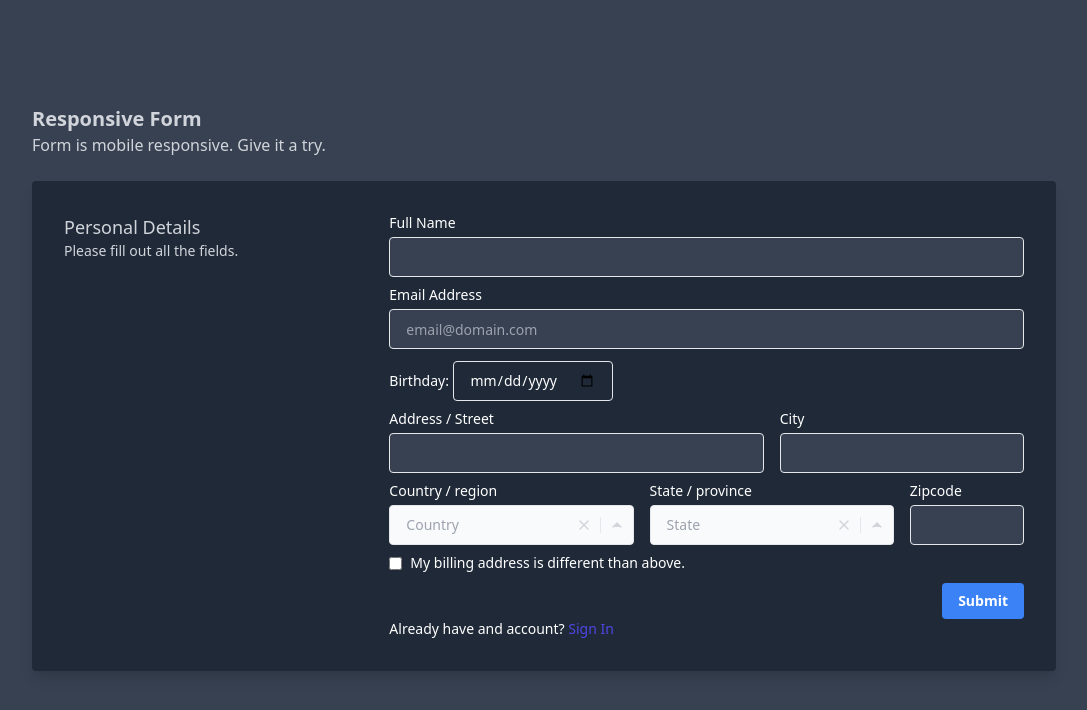
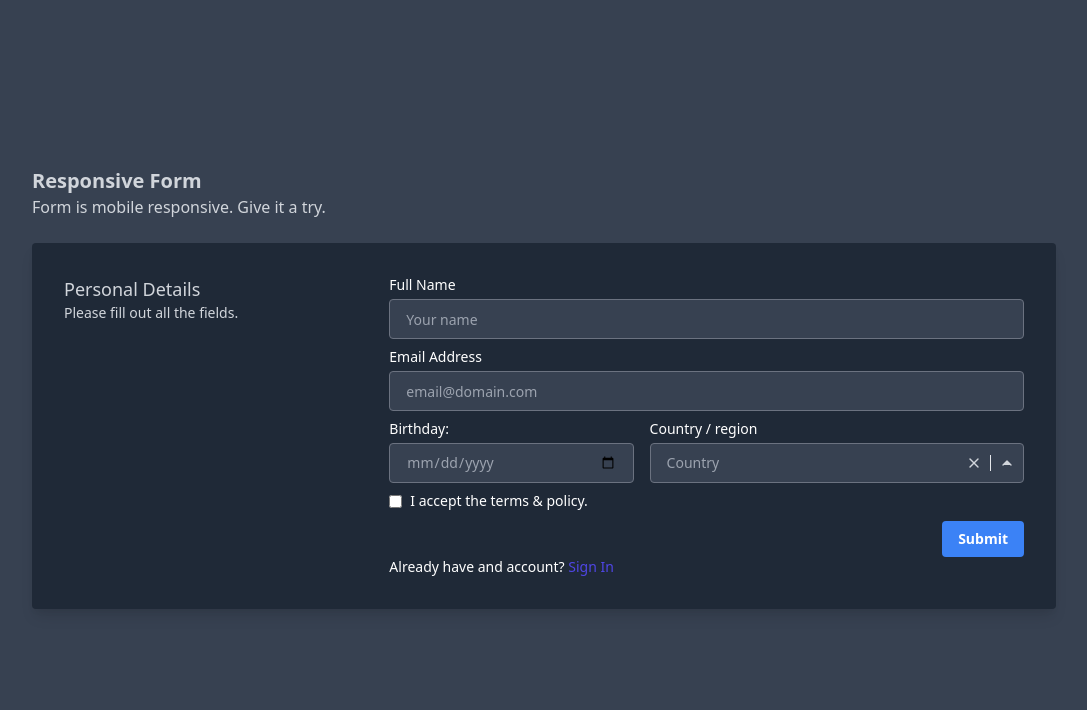
Before and after one commit to AbidAlWassie/Forum-Website, a website: page register.html in a window 1280 px wide. Shown: the whole page, without its empty margins (96-1183 px from the left). Drawn offline with Linux system fonts and the light colour scheme.

Commit message:
updated register page

```diff
--- a/register.html
+++ b/register.html
@@ -28,32 +28,24 @@
               <div class="grid gap-4 gap-y-2 text-sm grid-cols-1 md:grid-cols-5">
                 <div class="md:col-span-5">
                   <label for="full_name">Full Name</label>
-                  <input type="text" name="full_name" id="full_name" class="h-10 border mt-1 rounded px-4 w-full bg-gray-50 dark:bg-gray-700 dark:text-white" value="" />
+                  <input type="text" name="full_name" id="full_name" class="h-10 border mt-1 rounded px-4 w-full bg-gray-50 dark:bg-gray-700 dark:text-gray-400 dark:border-gray-500" value="" placeholder="Your name"/>
                 </div>
 
                 <div class="md:col-span-5">
                   <label for="email">Email Address</label>
-                  <input type="text" name="email" id="email" class="h-10 border mt-1 rounded px-4 w-full bg-gray-50 dark:bg-gray-700 dark:text-white" value="" placeholder="email@domain.com" />
-                </div>
-
-                <div class="md:col-span-5">
-                  <label for="birthday">Birthday:</label>
-                  <input class="h-10 border mt-1 rounded px-4 bg-gray-50 dark:bg-gray-800 dark:text-white" type="date" id="birthday" name="birthday">
-                </div>
-
-                <div class="md:col-span-3">
-                  <label for="address">Address / Street</label>
-                  <input type="text" name="address" id="address" class="h-10 border mt-1 rounded px-4 w-full bg-gray-50 dark:bg-gray-700 dark:text-white" value="" placeholder="" />
+                  <input type="text" name="email" id="email" class="h-10 border mt-1 rounded px-4 w-full bg-gray-50 dark:bg-gray-700 dark:text-gray-400 dark:border-gray-500" value="" placeholder="email@domain.com" />
                 </div>
 
                 <div class="md:col-span-2">
-                  <label for="city">City</label>
-                  <input type="text" name="city" id="city" class="h-10 border mt-1 rounded px-4 w-full bg-gray-50 dark:bg-gray-700 dark:text-white" value="" placeholder="" />
+                  <label for="birthday">Birthday:</label>
+                  <input class="h-10 border mt-1 rounded px-4 w-full bg-gray-50 dark:bg-gray-700 dark:text-gray-400 dark:border-gray-500" type="date" id="birthday" name="birthday">
                 </div>
 
-                <div class="md:col-span-2">
+
+
+                <div class="md:col-span-3">
                   <label for="country">Country / region</label>
-                  <div class="h-10 bg-gray-50 flex border border-gray-200 rounded items-center mt-1">
+                  <div class="h-10 bg-gray-50 flex border border-gray-200 rounded items-center mt-1 dark:bg-gray-700 dark:text-gray-400 dark:border-gray-500">
                     <input name="country" id="country" placeholder="Country" class="px-4 appearance-none outline-none text-gray-800 w-full bg-transparent " value="" />
                     <button tabindex="-1" class="cursor-pointer outline-none focus:outline-none transition-all text-gray-300 hover:text-red-600">
                       <svg class="w-4 h-4 mx-2 fill-current" xmlns="http://www.w3.org/2000/svg" viewBox="0 0 24 24" stroke="currentColor" stroke-width="2" stroke-linecap="round" stroke-linejoin="round">
@@ -67,31 +59,10 @@
                   </div>
                 </div>
 
-                <div class="md:col-span-2">
-                  <label for="state">State / province</label>
-                  <div class="h-10 bg-gray-50 flex border border-gray-200 rounded items-center mt-1">
-                    <input name="state" id="state" placeholder="State" class="px-4 appearance-none outline-none text-gray-800 w-full bg-transparent " value="" />
-                    <button tabindex="-1" class="cursor-pointer outline-none focus:outline-none transition-all text-gray-300 hover:text-red-600">
-                      <svg class="w-4 h-4 mx-2 fill-current" xmlns="http://www.w3.org/2000/svg" viewBox="0 0 24 24" stroke="currentColor" stroke-width="2" stroke-linecap="round" stroke-linejoin="round">
-                        <line x1="18" y1="6" x2="6" y2="18"></line>
-                        <line x1="6" y1="6" x2="18" y2="18"></line>
-                      </svg>
-                    </button>
-                    <button tabindex="-1" for="show_more" class="cursor-pointer outline-none focus:outline-none border-l border-gray-200 transition-all text-gray-300 hover:text-blue-600">
-                      <svg class="w-4 h-4 mx-2 fill-current" xmlns="http://www.w3.org/2000/svg" viewBox="0 0 24 24" stroke="currentColor" stroke-width="2" stroke-linecap="round" stroke-linejoin="round"><polyline points="18 15 12 9 6 15"></polyline></svg>
-                    </button>
-                  </div>
-                </div>
-
-                <div class="md:col-span-1">
-                  <label for="zipcode">Zipcode</label>
-                  <input type="text" name="zipcode" id="zipcode" class="transition-all flex items-center h-10 border mt-1 rounded px-4 w-full bg-gray-50 dark:bg-gray-700 dark:text-white" placeholder="" value="" />
-                </div>
-
                 <div class="md:col-span-5">
                   <div class="inline-flex items-center">
                     <input type="checkbox" name="billing_same" id="billing_same" class="form-checkbox" />
-                    <label for="billing_same" class="ml-2">My billing address is different than above.</label>
+                    <label for="billing_same" class="ml-2">I accept the terms & policy.</label>
                   </div>
                 </div>
 
```
Also changed, not shown: custom/styles.css (+12 -0 lines), build/styles.css.
